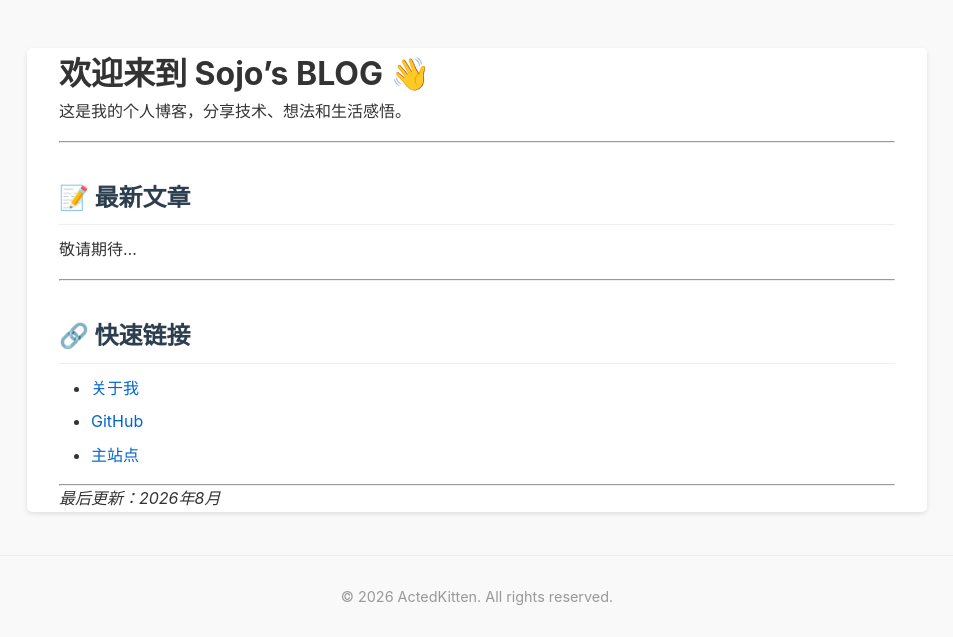
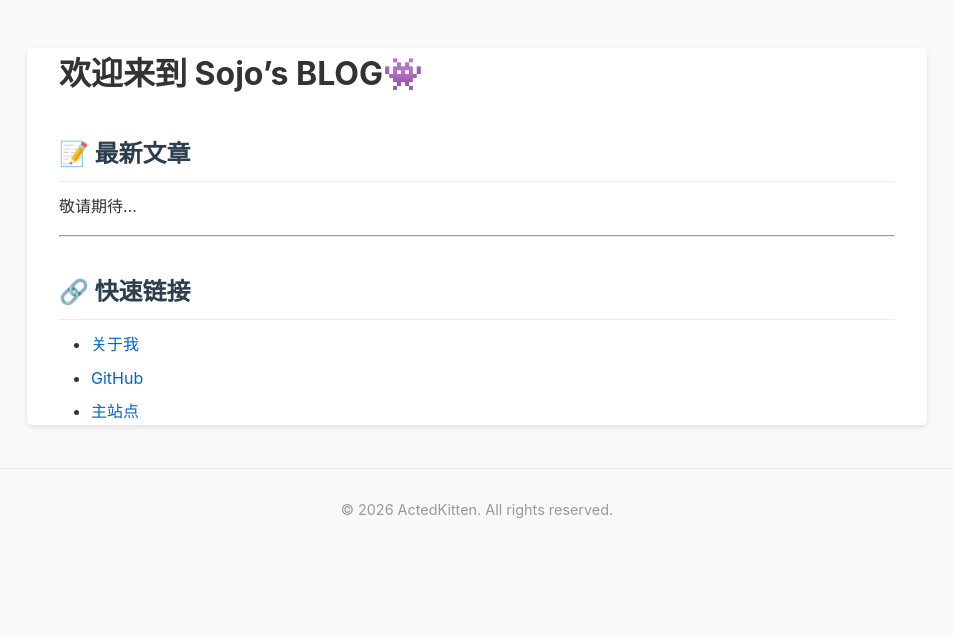
Before and after one commit to ActedKitten/blog, a Jekyll site: the page built from index.md, in a window 1280 px wide. Shown: the part 400-1037 px from the top of the page, without its empty margins (163-1116 px from the left). Built offline with Jekyll 4.4.1, drawn with Linux system fonts in a browser that asks for light colours; our own code applies the rules of GitHub Pages for plain Markdown files; after the commit the page ends 950 px from its top, so only the background shows below that.

Commit message:
Update index.md

```diff
--- a/index.md
+++ b/index.md
@@ -2,11 +2,7 @@
 layout: default
 ---
 
-# 欢迎来到 Sojo's BLOG 👋
-
-这是我的个人博客，分享技术、想法和生活感悟。
-
----
+# 欢迎来到 Sojo's BLOG👾
 
 ## 📝 最新文章
 
@@ -19,7 +15,3 @@ layout: default
 - [关于我](./about.html)
 - [GitHub](https://github.com/ActedKitten)
 - [主站点](https://actedkitten.github.io)
-
----
-
-*最后更新：2026年8月*
```
